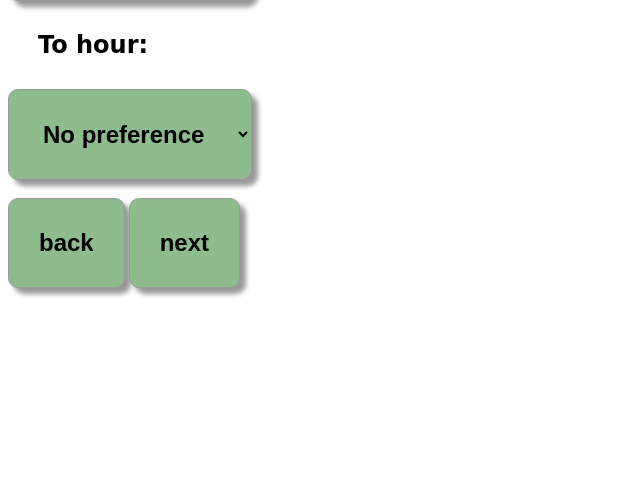
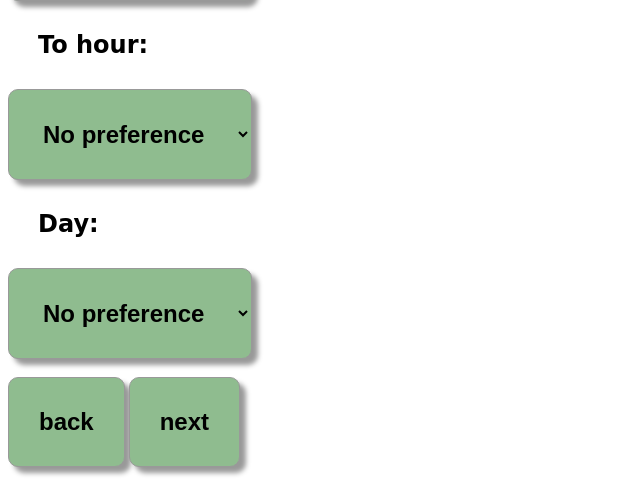
Before and after one commit to nirattar1/dbproject17, a PHP site: page /hours.php?city=1 in a window 1280 px wide. Shown: the part 304-800 px from the top of the page, without its empty margins (0-640 px from the left). Run offline with PHP 8.4, Linux system fonts and the light colour scheme.

Commit message:
update hours page

```diff
--- a/hours.php
+++ b/hours.php
@@ -87,6 +87,21 @@ $city= $_GET["city"];
 	?>
 </select>
 
+<h1>Day:</h1>
+<select id="day">
+	<option value="-1">No preference</option>
+	<?php
+	echo '<option value="1">'."Sunday".'</option>';
+	echo '<option value="2">'."Monday".'</option>';
+	echo '<option value="3">'."Tuesday".'</option>';
+	echo '<option value="4">'."Wednesday".'</option>';
+	echo '<option value="5">'."Thursday ".'</option>';
+	echo '<option value="6">'."Friday".'</option>';
+	echo '<option value="7">'."Saturday ".'</option>';
+	?>
+</select>
+
+
 
 </br>
 </br>
@@ -100,10 +115,14 @@ function submitHoursData()
 		var strFromHour = e1.options[e1.selectedIndex].value;
 		var e2 = document.getElementById("to_hour");
 		var strToHour = e2.options[e2.selectedIndex].value;
+		var e3 = document.getElementById("day");
+		var strDay = e3.options[e3.selectedIndex].value;
 		link_params = link_params.concat("?");
 		link_params = link_params.concat("city=<?php echo $city ?>");
+		link_params = link_params.concat("&story=","1");
 		link_params = link_params.concat("&from_hour=",strFromHour);
 		link_params = link_params.concat("&to_hour=",strToHour);
+		link_params = link_params.concat("&day=",strDay);
 
 		//jump to link
 		window.location.href = link_params;
```
Lines whose indentation alone changed are shown as unchanged.
